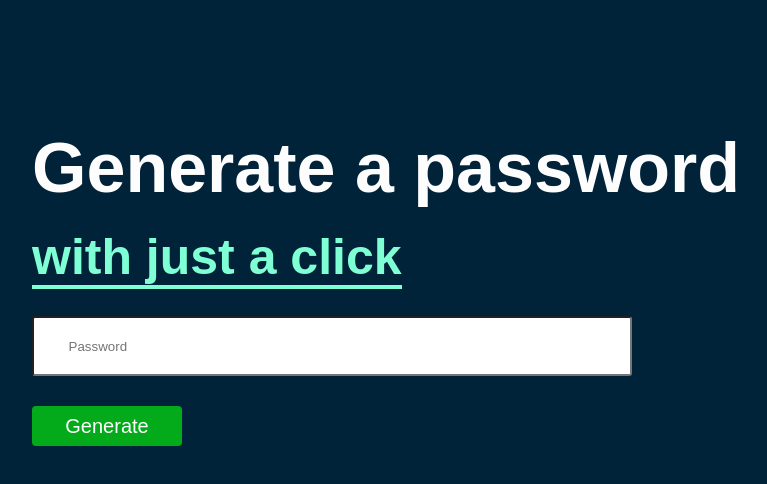
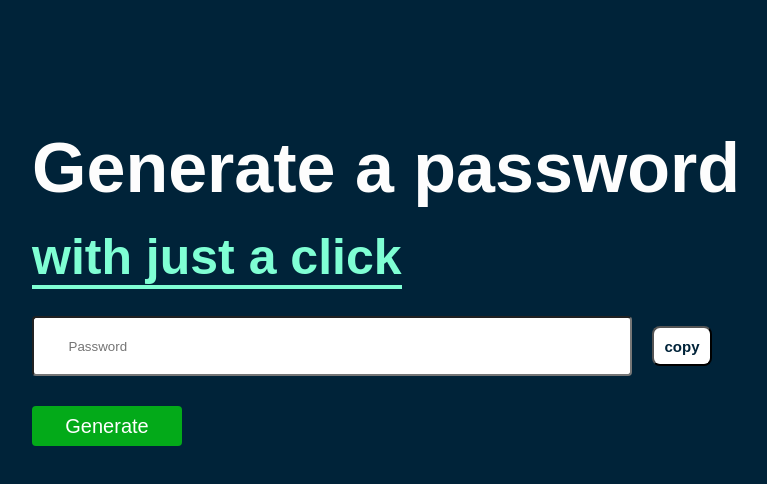
Before and after one commit to mohamad-nwilaty/password_generator, a plain HTML site: page password_generator/index.html in a window 1280 px wide. Shown: the whole page, without its empty margins (96-863 px from the left). Drawn offline with Linux system fonts and the light colour scheme.

Commit message:
added a copy button adn hover effects

```diff
--- a/password_generator/index.html
+++ b/password_generator/index.html
@@ -7,7 +7,10 @@
     <div class="app">
         <h1>Generate a password</h1>
         <h2>with just a click</h2>
-        <input type="text"  id="box"  placeholder="Password">
+        <div class="input_copy">
+            <input type="text"  id="box"  placeholder="Password">
+            <button id="copy"  onclick="copyPassword()">copy</button>
+        </div>
         <button id="btn"  onclick="createPassword()">Generate</button>
     </div>
     <script src="script.js"></script>
--- a/password_generator/script.js
+++ b/password_generator/script.js
@@ -32,3 +32,15 @@ function generatePassword(len){
     }
     inputBox.value = password ;
 }
+function copyPassword(){
+    let password = inputBox.value;
+    if (password !== "") {
+        navigator.clipboard.writeText(password).then(() => {
+            alert("Password copied to clipboard!");
+        }).catch(err => {
+            console.error("Could not copy text: ", err);
+        });
+    } else {
+        alert("No password to copy!");
+    }
+}
--- a/password_generator/style.css
+++ b/password_generator/style.css
@@ -26,7 +26,7 @@ body{
     max-width: 600px;
     width: 60%;
     height: 60px;
-    border-radius: 3px;
+    border-radius: 4px;
     display: block;
     padding-left: 3%;
 }
@@ -43,6 +43,31 @@ body{
     outline: 0;
     cursor: pointer;
 }
+#btn:hover{
+    background: rgb(0, 128, 15);
+    color: black;
+    transition: 0.2s;
+}
 .app input:focus {
     outline: none;
 }
+.input_copy{
+    display: flex;
+}
+#copy{
+    width: 60px ;
+    height: 40px;
+    margin-left: 20px;
+    margin-top: 40px;
+    border-radius: 8px;
+    background-color: white;
+    color: #002339;
+    font-size: 15px;
+    font-weight: 650;
+    cursor: pointer;
+}
+#copy:hover{
+    background-color: #002339;
+    color: white;
+    transition: 0.2s;
+}
```
